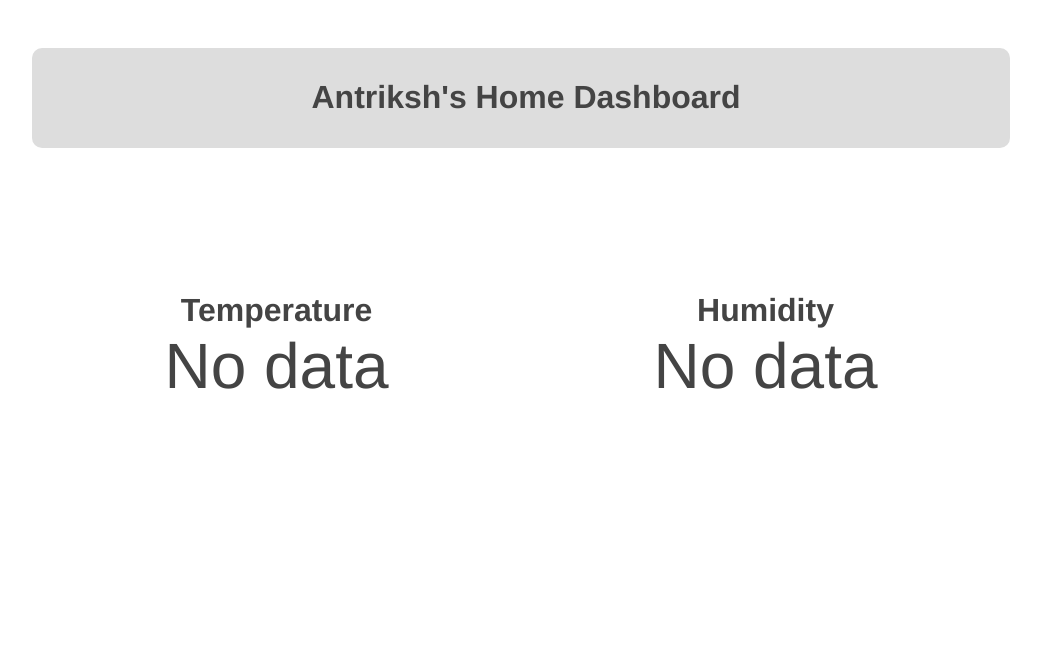
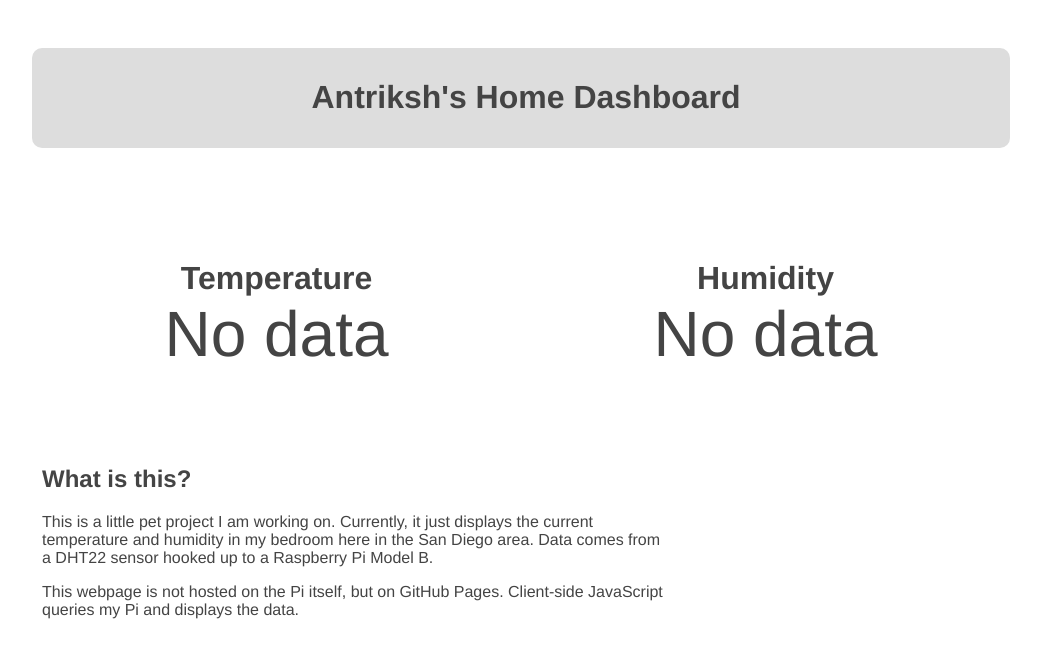
Before and after one commit to Antrikshy/antrikshy-dashboard, a plain HTML site: page index.html in a window 1280 px wide. Shown: the whole page, without its empty margins (119-1160 px from the left). Drawn offline with Linux system fonts and the light colour scheme; no server answers.

Commit message:
Added what-is-this explanation box

```diff
--- a/index.html
+++ b/index.html
@@ -12,16 +12,26 @@
 </head>
 <body>
     <div class="grid wrap">
-        <div class="unit whole header">
+        <div class="unit whole header align-center">
             <h1>Antriksh's Home Dashboard</h1>
         </div>
-        <div class="unit half data-box">
+        <div class="unit half data-box align-center">
             <span class="data-label">Temperature</span><br/>
             <span class="data-value" id="temp-value">No data</span>
         </div>
-        <div class="unit half data-box">
+        <div class="unit half data-box align-center">
             <span class="data-label">Humidity</span><br/>
             <span class="data-value" id="humd-value">No data</span>
+        </div>
+        <div class="unit two-thirds">
+            <h2>What is this?</h2>
+            <p>This is a little pet project I am working on. Currently,
+            it just displays the current temperature and humidity in my
+            bedroom here in the San Diego area. Data comes from a DHT22
+            sensor hooked up to a Raspberry Pi Model B.</p>
+            <p>This webpage is not hosted on the Pi itself, but on GitHub
+            Pages. Client-side JavaScript queries my Pi and displays the
+            data.</p>
         </div>
     </div>
 </body>
--- a/styles.css
+++ b/styles.css
@@ -9,12 +9,10 @@ body {
     margin-bottom: 3rem;
     border-radius: 10px;
     background-color: #DDDDDD;
-    text-align: center;
 }
 
 .data-box {
-    padding: 6rem !important;
-    text-align: center;
+    padding: 4rem !important;
 }
 
 .data-box .data-label {
```
